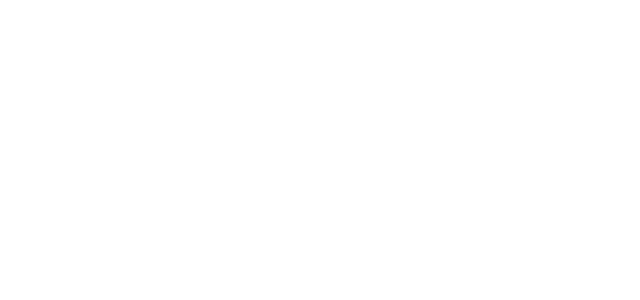
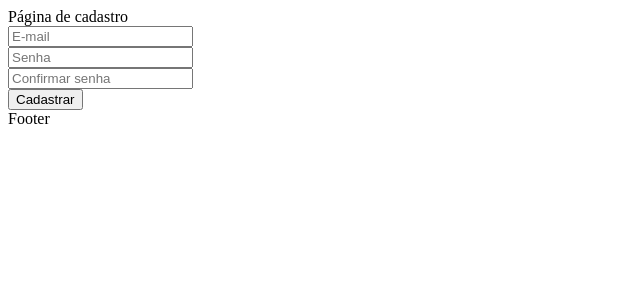
Before and after one commit to availablenick/getren, a React (Create React App) app in the folder client-getren/: page /users/new in a window 1280 px wide. Shown: the top 300 px of the page, without its empty margins (0-640 px from the left). Built offline with nearby package versions, Linux system fonts and the light colour scheme.

Commit message:
Configure router e redux
Cria as seguintes páginas: home, cadastro e login. Configura as rotas
para cada uma e configura o redux parcialmente.

Signed-off-by: "Victor Pereira Lima <victor.p.lima@usp.br>"
Signed-off-by: "Leonardo Alves Pereira <leoap711@gmail.com>"

```diff
--- a/client-getren/package.json
+++ b/client-getren/package.json
@@ -16,7 +16,8 @@
     "react": "^16.13.1",
     "react-bootstrap": "^1.3.0",
     "react-dom": "^16.13.1",
-    "react-router": "^5.2.0",
+    "react-redux": "^7.2.1",
+    "react-router-dom": "^5.2.0",
     "react-scripts": "3.4.3"
   },
   "scripts": {
--- a/client-getren/src/App.js
+++ b/client-getren/src/App.js
@@ -1,9 +1,27 @@
 import React from 'react';
+import { Route, Switch } from 'react-router-dom';
+import Footer from './components/common/Footer.js';
+import routes from './config/router/routes.js';
 
 function App() {
+  const routeComponents = routes.map((route, i) => {
+    return (
+    <Route key={i} exact={ route.path === '/' }
+        path={route.path}
+        render={props => (
+          <route.component {...props} />
+        )}
+      />
+    );
+  });
+
   return (
     <div>
+      <Switch>
+        { routeComponents }
+      </Switch>
 
+      <Footer />
     </div>
   );
 }
--- /dev/null
+++ b/client-getren/src/components/common/Footer.js
@@ -0,0 +1,11 @@
+import React from 'react';
+
+function Footer() {
+  return (
+    <footer>
+      Footer
+    </footer>
+  )
+}
+
+export default Footer;
--- /dev/null
+++ b/client-getren/src/components/views/Cadastro.js
@@ -0,0 +1,39 @@
+import React from 'react';
+import { useDispatch } from 'react-redux';
+import { register } from '../../utils/user/userSlice.js';
+import { useHistory } from 'react-router-dom';
+
+function Cadastro() {
+  const dispatch = useDispatch();
+  const history = useHistory();
+
+  const handleSubmit = (event) => {
+    event.preventDefault();
+
+    dispatch(
+      register({
+        email: event.target.email.value,
+        password: event.target.email.password,
+      })
+    );
+
+    history.push('/');
+  }
+
+  return (
+    <div>
+      Página de cadastro
+      <form onSubmit={handleSubmit} method='post'>
+        <input type='text' name='email' placeholder='E-mail' />
+        <br/>
+        <input type='text' name='senha' placeholder='Senha' />
+        <br/>
+        <input type='text' name='confirmar_senha' placeholder='Confirmar senha' />
+        <br/>
+        <button>Cadastrar</button>
+      </form>
+    </div>
+  );
+}
+
+export default Cadastro;
--- /dev/null
+++ b/client-getren/src/components/views/Home.js
@@ -0,0 +1,21 @@
+import React from 'react';
+import { Link } from 'react-router-dom';
+import { useSelector } from 'react-redux';
+
+
+function Home() {
+  const user = useSelector(state => state.user);
+
+  return (
+    <div>
+      <Link to='/users/new'>Cadastro</Link>
+      <br/>
+      <Link to='/login'>Login</Link>
+
+      <div>{ user.email }</div>
+      <div>{ user.password }</div>
+    </div>
+  );
+}
+
+export default Home;
--- /dev/null
+++ b/client-getren/src/components/views/Login.js
@@ -0,0 +1,11 @@
+import React from 'react';
+
+function Login() {
+  return (
+    <div>
+      Página de login
+    </div>
+  );
+}
+
+export default Login;
--- /dev/null
+++ b/client-getren/src/config/router/routes.js
@@ -0,0 +1,20 @@
+import Home from '../../components/views/Home.js';
+import Cadastro from '../../components/views/Cadastro.js';
+import Login from '../../components/views/Login.js';
+
+const routes = [
+  {
+    path: '/',
+    component: Home
+  },
+  {
+    path: '/users/new',
+    component: Cadastro
+  },
+  {
+    path: '/login',
+    component: Login
+  }
+];
+
+export default routes;
--- a/client-getren/src/index.js
+++ b/client-getren/src/index.js
@@ -2,10 +2,14 @@ import React from 'react';
 import ReactDOM from 'react-dom';
 import App from './App';
 import { BrowserRouter as Router } from 'react-router-dom';
+import store from './utils/store.js';
+import { Provider } from 'react-redux';
 
 ReactDOM.render(
-  <Router>
-    <App />
-  </Router>,
+  <Provider store={store}>
+    <Router>
+      <App />
+    </Router>
+  </Provider>,
   document.getElementById('root')
 );
--- /dev/null
+++ b/client-getren/src/utils/store.js
@@ -0,0 +1,8 @@
+import { configureStore } from '@reduxjs/toolkit'
+import userReducer from './user/userSlice.js';
+
+export default configureStore({
+  reducer: {
+    user: userReducer
+  }
+});
--- /dev/null
+++ b/client-getren/src/utils/user/userSlice.js
@@ -0,0 +1,19 @@
+import { createSlice } from '@reduxjs/toolkit';
+
+export const userSlice = createSlice({
+  name: 'user',
+  initialState: {
+    email: '',
+    password: '',
+  },
+  reducers: {
+    login: () => {},
+    register: (state, action) => {
+      state.email = action.email;
+      state.password = action.password;
+    },
+  },
+});
+
+export const { login, register } = userSlice.actions;
+export default userSlice.reducer;
```
Also changed, not shown: 1 other file (tests, documents, lock files or other folders).
